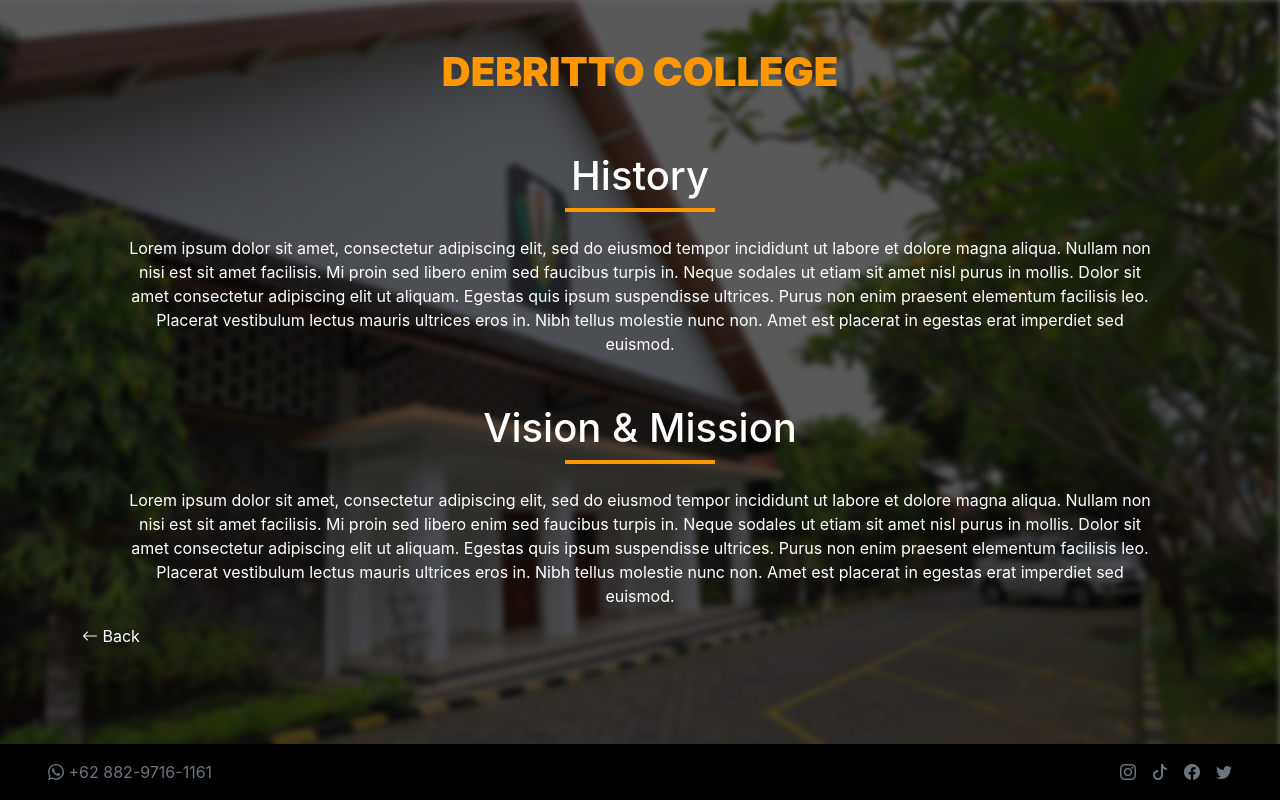
After one commit to harhar-sumbogo/LandingPageJB, a PHP site: page /landing-hisVisMis.html in a window 1280 px wide. The commit adds this page. Run offline with PHP 8.4, Linux system fonts and the light colour scheme; some libraries are stand-ins or nearby versions.

Commit message:
tambah halaman landing-hisVisMis

```diff
--- a/css/addition.css
+++ b/css/addition.css
@@ -797,3 +797,50 @@ a#breadcrumb:nth-last-child(1):hover {
     margin-top: 1.5rem;
     margin-bottom: 0.8rem;
 }
+
+/* halaman landing-hisVisMis */
+
+#garisBatas{
+    width: 9.375rem;
+    border-top: 4px solid #FF9800;
+    margin-left: auto;
+    margin-right: auto;
+}
+
+#historyDesc p{
+    width: 80%;
+    text-align: center;
+    margin-top: 1.5rem;
+    margin-left: auto;
+    margin-right: auto;
+}
+
+
+#visionMision p{
+    width: 80%;
+    text-align: center;
+    margin-top: 1.5rem;
+    margin-left: auto;
+    margin-right: auto;
+}
+
+
+body{
+    background-image: linear-gradient(rgba(0, 0, 0, 0.6), rgba(0, 0, 0, 0.6)), url("../assets/img/landing.png");
+    background-size: cover;
+}
+
+main {
+    background-image: none;
+    height: 100%;
+}
+
+#main-landing{
+    height: 100% !important;
+}
+
+#footer-landing{
+    position: fixed;
+    bottom: 0;
+    width: 100%;
+}
--- /dev/null
+++ b/landing-hisVisMis.html
@@ -0,0 +1,79 @@
+<!DOCTYPE html>
+<html lang="en">
+
+<head>
+    <meta charset="UTF-8">
+    <meta http-equiv="X-UA-Compatible" content="IE=edge">
+    <meta name="viewport" content="width=device-width, initial-scale=1.0">
+    <title>SMA Kolose De Britto Yogyakarta</title>
+
+    <link rel="stylesheet" href="css/styles.css">
+    <link rel="stylesheet" href="https://cdn.jsdelivr.net/npm/bootstrap-icons@1.9.1/font/bootstrap-icons.css">
+    <link rel="stylesheet" href="css/landing.css">
+    <link rel="stylesheet" href="/css/addition.css">
+</head>
+
+<body>
+    <main>
+        <!-- landing.png -->
+        <!-- <div id="main-landing" class="container">
+
+
+        </div> -->
+
+        <div id="nama-jb" class="row justify-content-center pt-5">
+            <h1>DEBRITTO COLLEGE</h1>
+        </div>
+
+        <div id="history" class="row justify-content-center mt-5">
+            <h1>History</h1>
+        </div>
+
+        <div id="garisBatas" class="row justify-content-center">
+
+        </div>
+
+        <div id="historyDesc" >
+            <p>Lorem ipsum dolor sit amet, consectetur adipiscing elit, sed do eiusmod tempor incididunt ut labore et dolore magna aliqua. Nullam non nisi est sit amet facilisis. Mi proin sed libero enim sed faucibus turpis in. Neque sodales ut etiam sit amet nisl purus in mollis. Dolor sit amet consectetur adipiscing elit ut aliquam. Egestas quis ipsum suspendisse ultrices. Purus non enim praesent elementum facilisis leo. Placerat vestibulum lectus mauris ultrices eros in. Nibh tellus molestie nunc non. Amet est placerat in egestas erat imperdiet sed euismod.</p>
+        </div>
+
+        <div id="history" class="row justify-content-center mt-5">
+            <h1>Vision & Mission</h1>
+        </div>
+
+        <div id="garisBatas" class="row justify-content-center">
+
+        </div>
+
+        <div id="visionMision" >
+            <p>Lorem ipsum dolor sit amet, consectetur adipiscing elit, sed do eiusmod tempor incididunt ut labore et dolore magna aliqua. Nullam non nisi est sit amet facilisis. Mi proin sed libero enim sed faucibus turpis in. Neque sodales ut etiam sit amet nisl purus in mollis. Dolor sit amet consectetur adipiscing elit ut aliquam. Egestas quis ipsum suspendisse ultrices. Purus non enim praesent elementum facilisis leo. Placerat vestibulum lectus mauris ultrices eros in. Nibh tellus molestie nunc non. Amet est placerat in egestas erat imperdiet sed euismod.</p>
+        </div>
+
+        <div id="contact-landing" class="container">
+            <div class="row justify-content-start">
+                <a href="#"><i class="bi bi-arrow-left"></i> Back</a>
+            </div>
+        </div>
+
+        <div id="footer-landing" class="px-5">
+            <footer class="d-flex flex-wrap justify-content-between align-items-center">
+                <div class="col-md-4 d-flex align-items-center">
+                    <a href="/" class="me-2 mb-md-0 text-muted text-decoration-none lh-1">
+                        <i class="bi bi-whatsapp"></i>
+
+                        <span class="text-muted">+62 882-9716-1161</span>
+                    </a>
+                </div>
+
+                <ul class="nav col-md-4 justify-content-end list-unstyled d-flex">
+                    <li class="ms-3"><a class="text-muted" href="#"><i class="bi bi-instagram"></i></a></li>
+                    <li class="ms-3"><a class="text-muted" href="#"><i class="bi bi-tiktok"></i></a></li>
+                    <li class="ms-3"><a class="text-muted" href="#"><i class="bi bi-facebook"></i></a></li>
+                    <li class="ms-3"><a class="text-muted" href="#"><i class="bi bi-twitter"></i></a></li>
+                </ul>
+            </footer>
+        </div>
+    </main>
+</body>
+
+</html>
```
